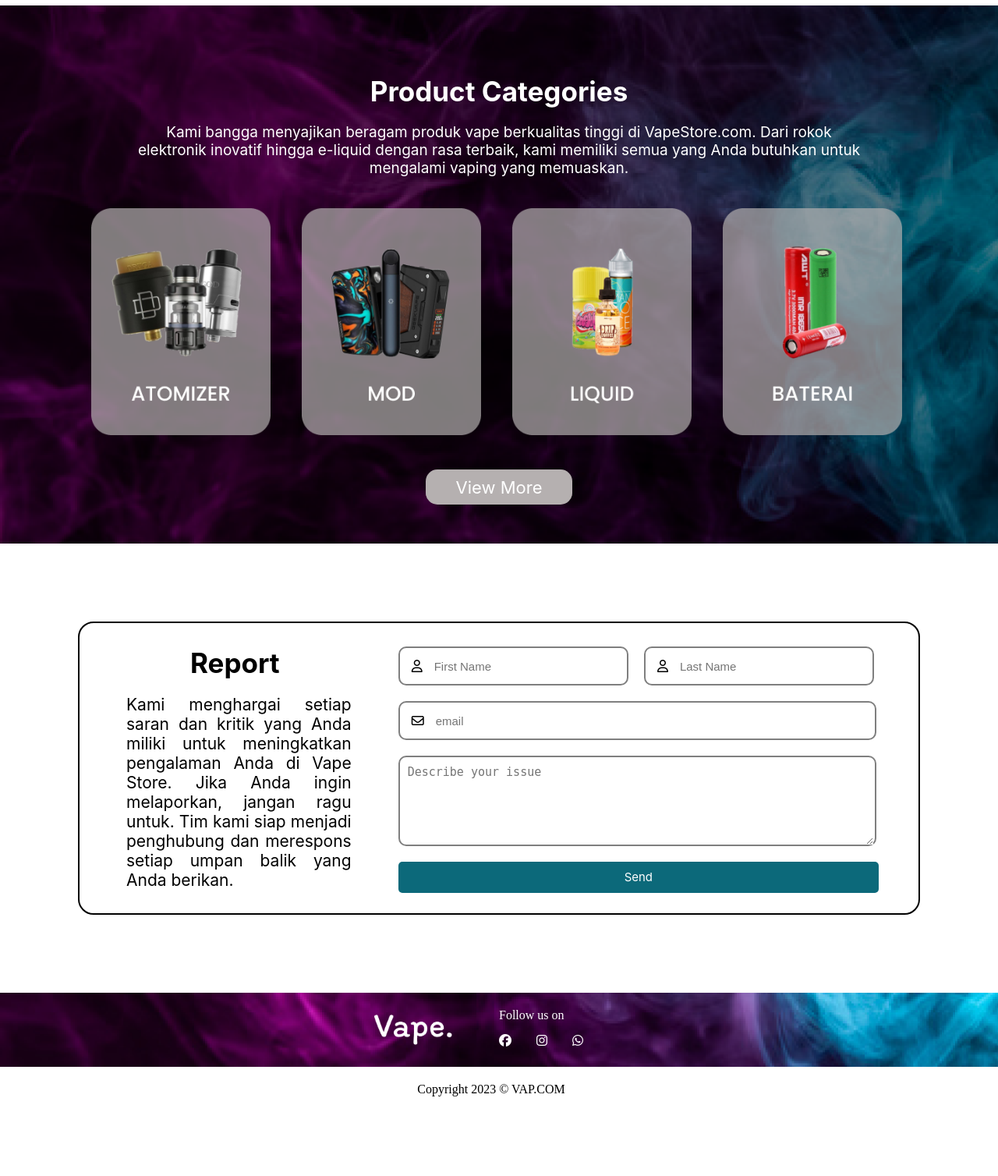
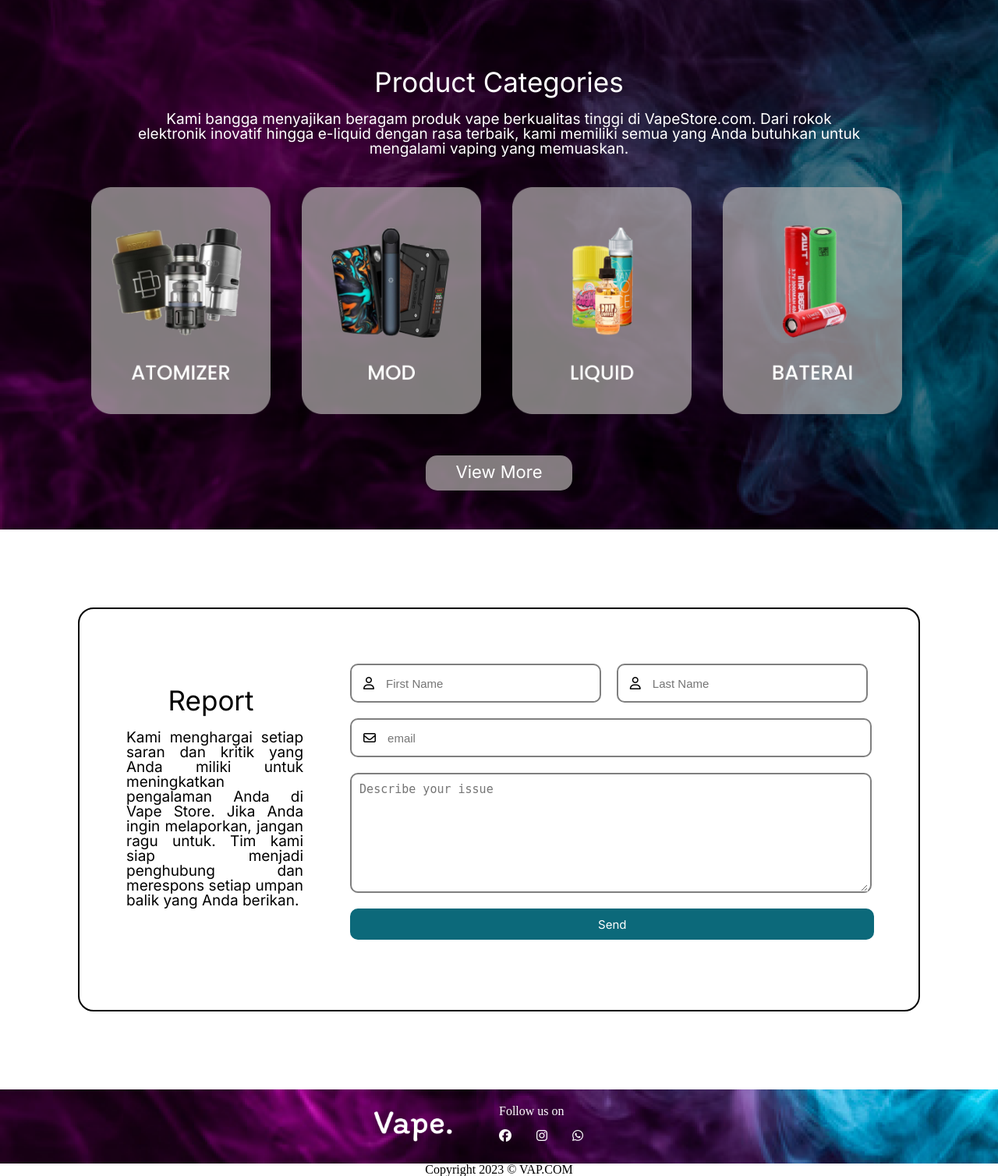
Before and after one commit to Albertna16/Final-Project-Pemweb, a PHP site: page /HOME.php in a window 1280 px wide. Shown: the part 1397-2905 px from the top of the page at 78% size. Before the commit the page ends 2803 px from the top, so only its background shows below. Run offline with PHP 8.4, Linux system fonts and the light colour scheme; some libraries are stand-ins or nearby versions.

Commit message:
merubah tampilan active dashboard

```diff
--- a/Final Project/home/HOME.php
+++ b/Final Project/home/HOME.php
@@ -7,6 +7,16 @@
     <title>HOME</title>
 
     <link rel="stylesheet" href="home.css">
+    <link rel="stylesheet" href="reset.css">
+
+    <!--import gfonts-->
+    <style>
+      @import url('https://fonts.googleapis.com/css2?family=Inter:wght@300;400&display=swap');
+    </style>
+
+    <!--link font awesome-->
+    <script src="https://kit.fontawesome.com/ad6991be8a.js" crossorigin="anonymous"></script>
+
 
 </head>
 <body>
@@ -18,18 +28,18 @@
 
     <div class="bar">
         <div class="gambar">
-            <img src="image/logovapehitam.png" alt="">
+            <a href="#"><img src="image/logovapehitam.png" alt=""></a>
         </div>
         <div class="tombol">
             <a href="#home">HOME</a>
             <a href="#aboutus">ABOUT US</a>
             <a href="#product">PRODUCT</a>
             <a href="#report">REPORT</a>
-            <div class="profile">
-                <i class="fa-solid fa-user"><a href=""></a></i>
+            <div class="tombol1">
+                <a href=""><i class="fa-solid fa-user"></i></a>
             </div>
-            <div class="logout">
-                <i class="fa-solid fa-right-from-bracket"><a href=""></a></i>
+            <div class="tombol2">
+                <a href=""><i class="fa-solid fa-right-from-bracket"></i></a>
             </div>
         </div>
     </div>
@@ -117,9 +127,9 @@
         <div class="box4">
             <p>Follow us on</p>
             <div class="sosmed">
-                <i class="fa-brands fa-facebook"></i>
-                <i class="fa-brands fa-instagram"></i>
-                <i class="fa-brands fa-whatsapp"></i>
+                <a href="#"><i class="fa-brands fa-facebook"></i></a>
+                <a href="#"><i class="fa-brands fa-instagram"></i></a>
+                <a href="#"><i class="fa-brands fa-whatsapp"></i></a>
             </div>
         </div>
     </div>
--- a/Final Project/home/home.css
+++ b/Final Project/home/home.css
@@ -12,12 +12,12 @@ header{
     height: 70px;
     font-family: 'Inter', sans-serif;
     color: white;
-    font-size: 24px;
     text-align: center;
 }
 
 header p{
     padding: 20px;
+    font-size: 24px;
 }
 
 .bar{
@@ -26,6 +26,7 @@ header p{
     position: sticky;
     top: 0;
     background-color: white;
+    border-bottom: 1px solid black;
 }
 
 .bar .gambar{
@@ -37,8 +38,8 @@ header p{
 .bar .gambar img {
     width: 100px;
     height: auto;
-    margin: 13px;
-    margin-left: 15%;
+    margin-top: 10px;
+    margin-left: 50px;
 }
 
 .bar .tombol{
@@ -58,7 +59,7 @@ header p{
 }
 
 .bar .tombol a:hover{
-    color: yellow;
+    color: #b5b0b0;
 }
 
 .jumbotron img{
@@ -139,10 +140,11 @@ header p{
 .product .kategori img{
     width: 230px;
     margin: 20px;
+    margin-bottom: 30px;
 }
 
 .product .view-more{
-    background-color: #B5B0B0;
+    background-color: rgba(181, 176, 176, 0.7);
     text-align: center;
     height: 35px;
     margin-left: 42%;
@@ -176,8 +178,8 @@ header p{
 }
 
 .report .box2 .box2-1{
-    margin: 30px;
-    width: 40%;
+    margin: 100px 30px;
+    width: 30%;
 }
 
 .report .box2 .box2-1 h2{
@@ -190,7 +192,7 @@ header p{
 .report .box2 .box2-1 p{
     text-align: justify;
     font-family: 'inter', sans-serif;
-    font-size: 21px;
+    font-size: 19px;
     margin-left: 30px;
     margin-right: 20px;
 }
@@ -200,6 +202,10 @@ header p{
     flex-direction: column;
     width: 80%;
     height: auto;
+}
+
+.report .box2 .box2-2{
+    margin: 40px 0;
 }
 
 .report .box2 .box2-2 .nama{
@@ -253,7 +259,7 @@ header p{
     border-radius: 10px;
     margin: 10px;
     width: 90%;
-    height: 30%;
+    height: 150px;
 }
 
 .report .box2 .box2-2 .desc textarea{
@@ -265,13 +271,17 @@ header p{
     outline: none;
 }
 
+.report .box2 .box2-2 .send{
+    margin-bottom: 40px;
+}
+
 .report .box2 .box2-2 .send a{
     display: flex;
     justify-content: center;
     align-items: center;
     height: 40px;
     width: 91%;
-    border-radius: 5px;
+    border-radius: 10px;
     margin: 10px;
     background-color: #0C697A;
     text-decoration: none;
@@ -319,6 +329,16 @@ header p{
     gap: 5%;
 }
 
+.bgfooter .box4 .sosmed a{
+    text-decoration: none;
+    color: white;
+}
+
+.bgfooter .box4 .sosmed a:hover{
+    color: #b5b0b0;
+}
+
+
 footer{
     padding-right: 20px;
     text-align: center;
```
